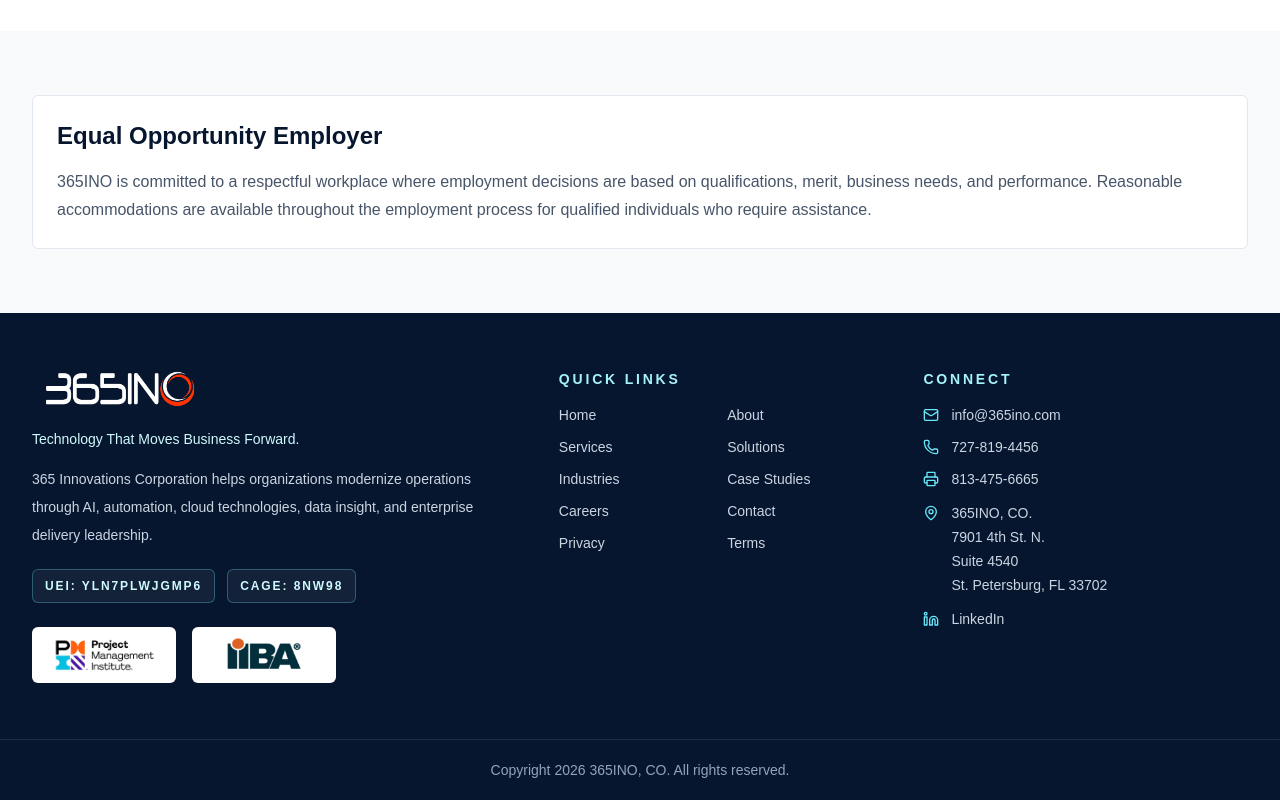
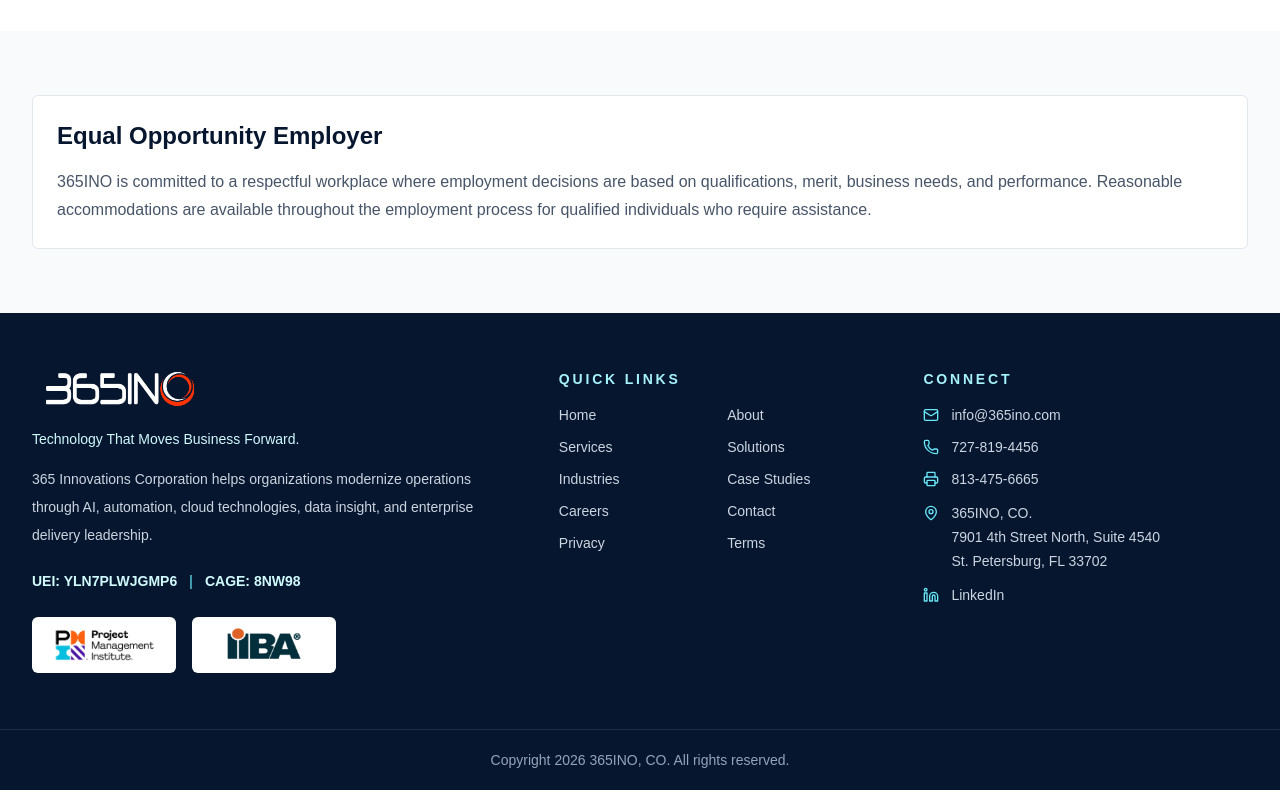
Before and after one commit to Space3434/365INO, a Next.js app: page /careers in a window 1280 px wide. Shown: the part 3988-4788 px from the top of the page. Built offline with nearby package versions, Linux system fonts and the light colour scheme.

Commit message:
Refine footer identifiers and address

```diff
--- a/components/footer.tsx
+++ b/components/footer.tsx
@@ -23,10 +23,9 @@ export function Footer() {
             365 Innovations Corporation helps organizations modernize operations through AI, automation,
             cloud technologies, data insight, and enterprise delivery leadership.
           </p>
-          <div className="mt-5 flex flex-wrap gap-3 text-xs font-semibold uppercase tracking-[0.16em] text-cyan-100">
-            <span className="rounded-md border border-cyan-300/30 bg-white/5 px-3 py-2">UEI: YLN7PLWJGMP6</span>
-            <span className="rounded-md border border-cyan-300/30 bg-white/5 px-3 py-2">CAGE: 8NW98</span>
-          </div>
+          <p className="mt-5 text-sm font-semibold leading-6 text-cyan-100">
+            UEI: YLN7PLWJGMP6 <span className="mx-2 text-cyan-300/70">|</span> CAGE: 8NW98
+          </p>
           <div className="mt-6 flex flex-wrap items-center gap-4">
             <div className="flex h-14 w-36 items-center justify-center rounded-md bg-white p-2.5">
               <Image
--- a/lib/contact.ts
+++ b/lib/contact.ts
@@ -5,7 +5,7 @@ export const companyContact = {
   fax: "813-475-6665",
   linkedIn: "https://www.linkedin.com/company/77123276",
   address: {
-    street: "7901 4th St. N.",
+    street: "7901 4th Street North",
     suite: "Suite 4540",
     city: "St. Petersburg",
     state: "FL",
@@ -16,7 +16,6 @@ export const companyContact = {
 
 export const companyAddressLines = [
   companyContact.legalName,
-  companyContact.address.street,
-  companyContact.address.suite,
+  `${companyContact.address.street}, ${companyContact.address.suite}`,
   `${companyContact.address.city}, ${companyContact.address.state} ${companyContact.address.postalCode}`
 ];
```
